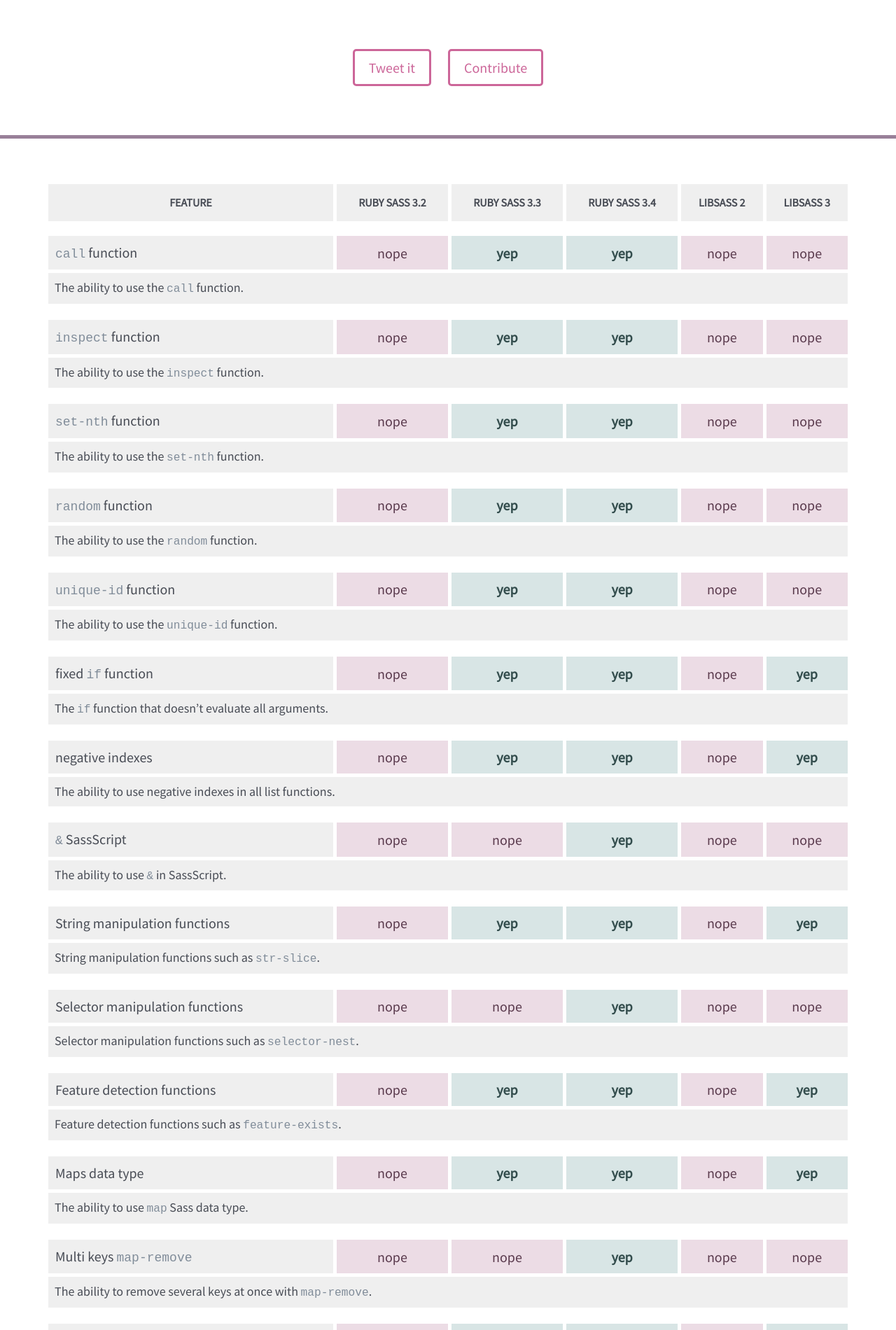
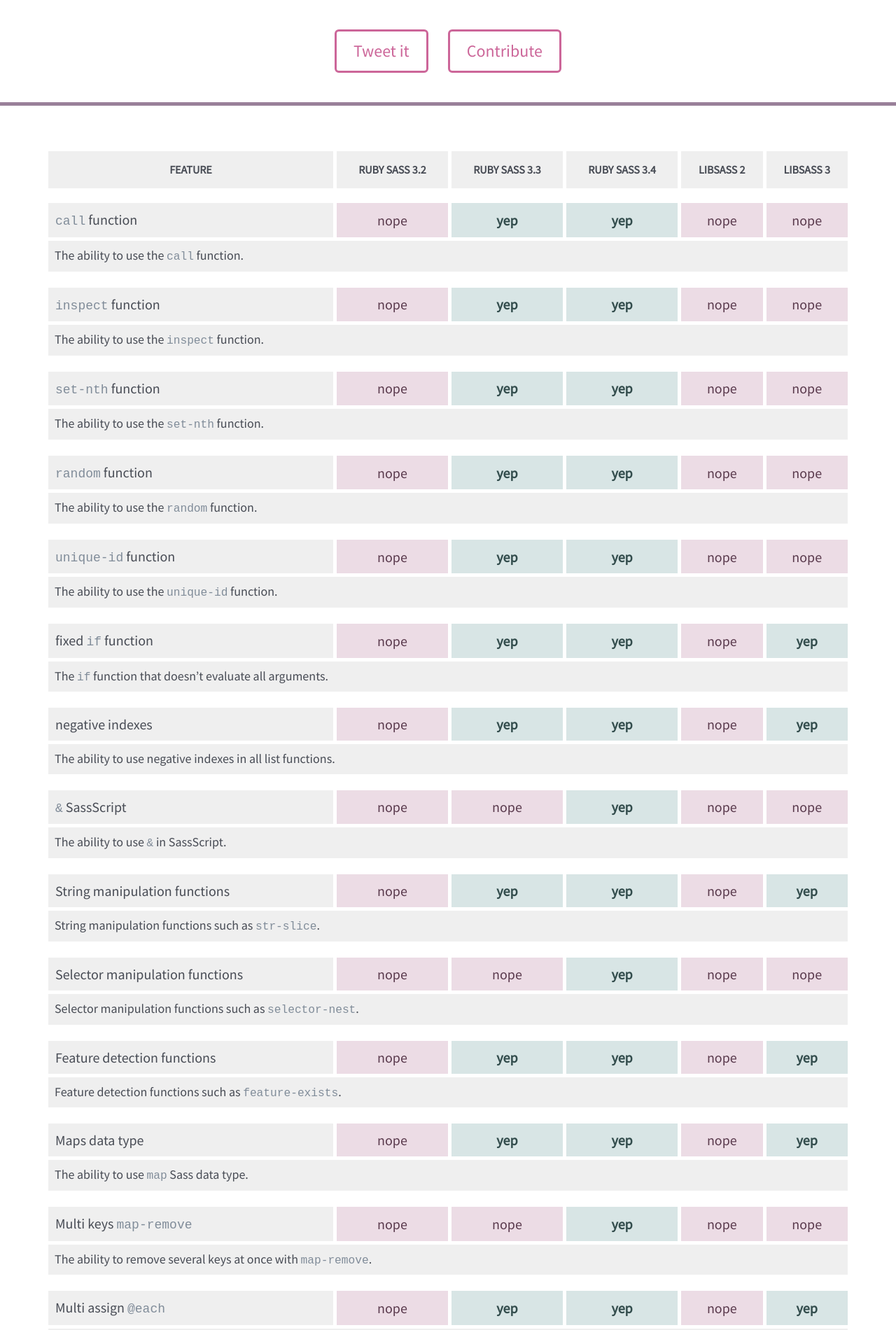
Before and after one commit to KittyGiraudel/sass-compatibility, a Jekyll site: the page built from index.html, in a window 1280 px wide. Shown: the part 243-2143 px from the top of the page at 70% size. Built offline with Jekyll 4.4.1, drawn with Linux system fonts in a browser that asks for light colours.

Commit message:
Improved button section

```diff
--- a/_sass/pages/_home.scss
+++ b/_sass/pages/_home.scss
@@ -6,6 +6,11 @@
 
 .section:nth-child(2) {
     border-bottom: $venus .25em solid;
+    padding: 1.5em 0;
+
+    .btn {
+        font-size: 1.2em;
+    }
 }
 
 .title {
```
